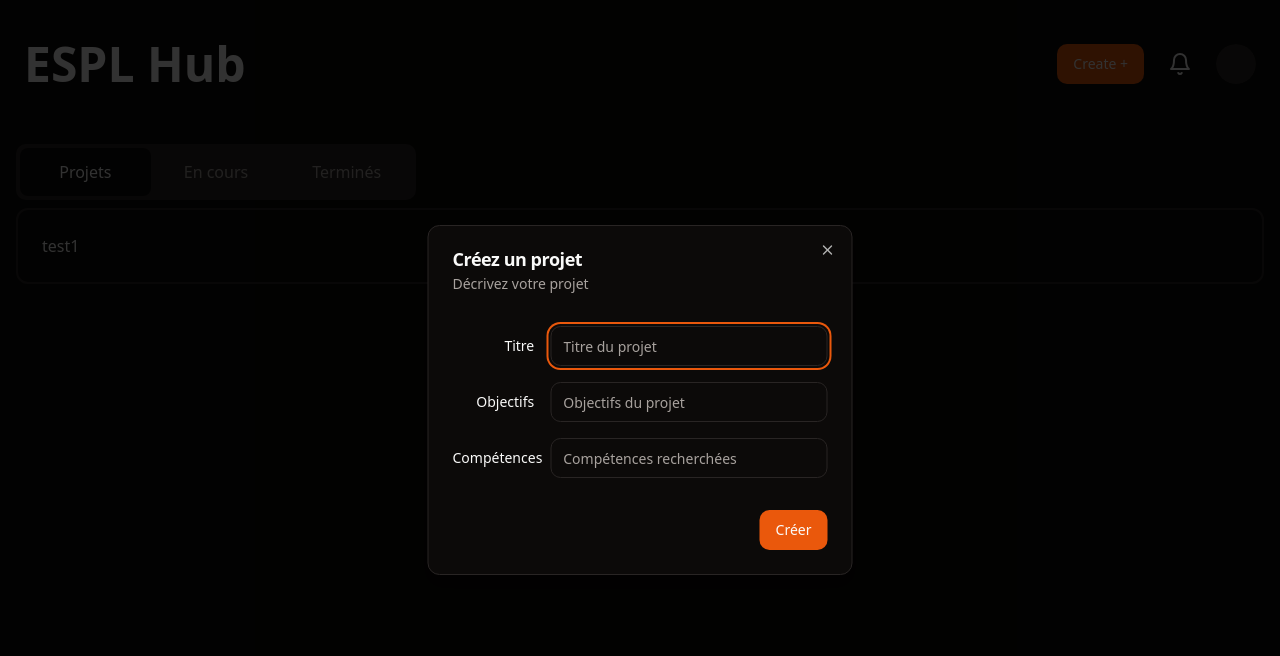
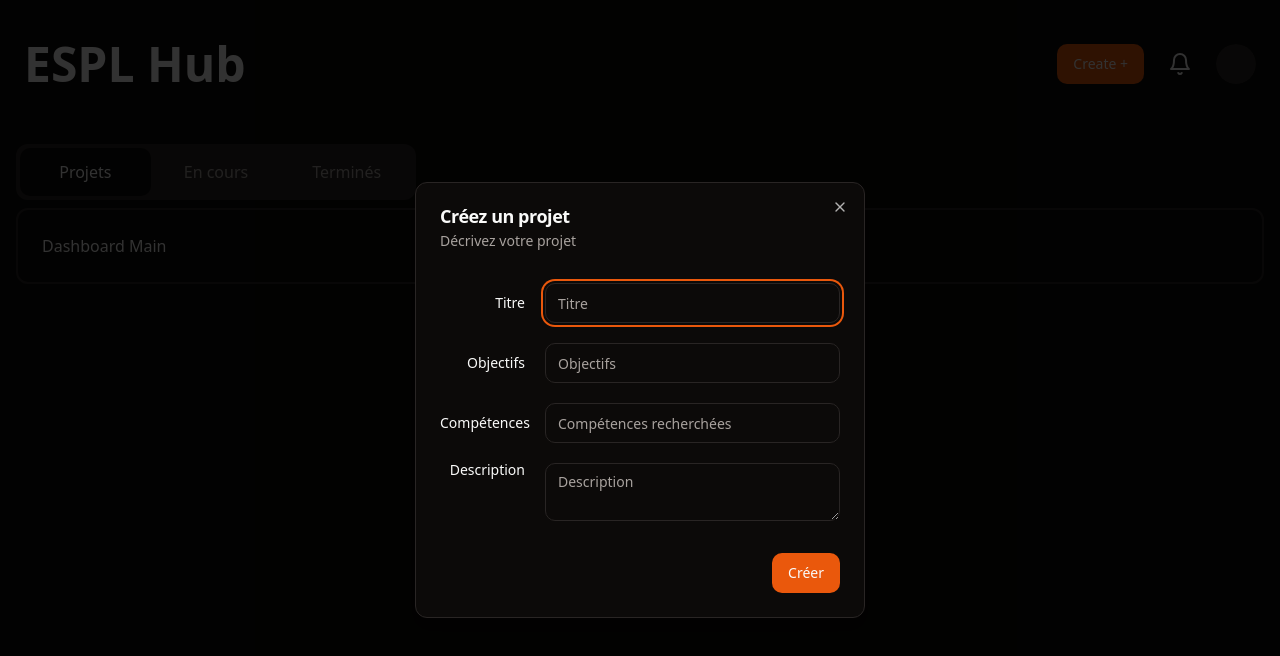
Before and after one commit to Elracoon/ESPL-hub-client, a React (Vite) app: page / in a window 1280 px wide. Both pictures are taken after a click on the button "Create +". Shown: the top 656 px of the page. Built offline with nearby package versions, Linux system fonts and the light colour scheme.

Commit message:
Create Tabs components

```diff
--- a/src/components/Header/Nav.tsx
+++ b/src/components/Header/Nav.tsx
@@ -9,6 +9,7 @@ import { Dialog, DialogContent, DialogDescription, DialogFooter, DialogHeader, D
 import { Input } from "@/components/ui/input";
 import { Label } from "@/components/ui/label";
 import { Avatar, AvatarFallback } from "@/components/ui/avatar";
+import { Textarea } from "@/components/ui/textarea"
 
 
 export default function Nav() {
@@ -34,25 +35,29 @@ export default function Nav() {
                     <DialogTrigger asChild>
                         <Button>Create +</Button>
                     </DialogTrigger>
-                    <DialogContent className="sm:max-w-[425px]">
+                    <DialogContent className="sm:max-w-[450px]">
                         <DialogHeader>
                             <DialogTitle>Créez un projet</DialogTitle>
                             <DialogDescription>
                                 Décrivez votre projet
                             </DialogDescription>
                         </DialogHeader>
-                        <div className="grid gap-4 py-4">
-                            <div className="grid grid-cols-4 items-center gap-4">
+                        <div className="grid gap-5 py-4">
+                            <div className="grid grid-cols-4 items-center gap-5">
                                 <Label htmlFor="nameProject" className="text-right">Titre</Label>
-                                <Input id="nameProject" placeholder="Titre du projet" className="col-span-3" />
+                                <Input id="nameProject" placeholder="Titre" className="col-span-3" />
                             </div>
-                            <div className="grid grid-cols-4 items-center gap-4">
+                            <div className="grid grid-cols-4 items-center gap-5">
                                 <Label htmlFor="goalsProject" className="text-right">Objectifs</Label>
-                                <Input id="goalsProject" placeholder="Objectifs du projet" className="col-span-3" />
+                                <Input id="goalsProject" placeholder="Objectifs" className="col-span-3" />
                             </div>
-                            <div className="grid grid-cols-4 items-center gap-4">
+                            <div className="grid grid-cols-4 items-center gap-5">
                                 <Label htmlFor="skillsProject" className="text-right">Compétences</Label>
                                 <Input id="skillsProject" placeholder="Compétences recherchées" className="col-span-3" />
+                            </div>
+                            <div className="grid grid-cols-4 items-start gap-5">
+                                <Label htmlFor="skillsProject" className="text-right">Description</Label>
+                                <Textarea name="description" className="col-span-3" placeholder="Description" />
                             </div>
                         </div>
                         <DialogFooter>
--- a/src/components/Header/NavLink.tsx
+++ b/src/components/Header/NavLink.tsx
@@ -1,6 +1,6 @@
 import { FC } from "react";
 
-import { TabsContent } from "@/components/ui/tabs";
+import { TabsContent, TabsTrigger } from "@/components/ui/tabs";
 
 
 type NavLinkProps = {
@@ -10,9 +10,9 @@ type NavLinkProps = {
 
 const NavLink : FC<NavLinkProps> = ( props : NavLinkProps ) => {
     return (
-        <TabsContent value={ props.value } className="tabs-content-dashboard">
+        <TabsTrigger value={ props.value }>
             <p>{ props.title }</p>
-        </TabsContent>
+        </TabsTrigger>
     )
 }
 
--- /dev/null
+++ b/src/components/Tabs/TabsFinished.tsx
@@ -0,0 +1,10 @@
+import { TabsContent } from "@/components/ui/tabs";
+
+
+export default function TabsFinished() {
+    return (
+        <TabsContent value="finished" className="tabs-content-dashboard">
+            <p>Dashboard Finished</p>
+        </TabsContent>
+    )
+}
--- /dev/null
+++ b/src/components/Tabs/TabsInProgress.tsx
@@ -0,0 +1,10 @@
+import { TabsContent } from "@/components/ui/tabs";
+
+
+export default function TabsInProgress() {
+    return (
+        <TabsContent value="inprogress" className="tabs-content-dashboard">
+            <p>Dashboard In progress</p>
+        </TabsContent>
+    )
+}
--- /dev/null
+++ b/src/components/Tabs/TabsMain.tsx
@@ -0,0 +1,10 @@
+import { TabsContent } from "@/components/ui/tabs";
+
+
+export default function TabsMain() {
+    return (
+        <TabsContent value="projets" className="tabs-content-dashboard">
+            <p>Dashboard Main</p>
+        </TabsContent>
+    )
+}
--- a/src/components/ui/tabs.tsx
+++ b/src/components/ui/tabs.tsx
@@ -12,7 +12,7 @@ const TabsList = React.forwardRef<
   <TabsPrimitive.List
     ref={ref}
     className={cn(
-      "inline-flex h-14 items-center justify-center rounded-md bg-muted p-1 text-muted-foreground",
+      "inline-flex h-14 items-center justify-center rounded-lg bg-muted p-1 text-muted-foreground",
       className
     )}
     {...props}
@@ -27,7 +27,7 @@ const TabsTrigger = React.forwardRef<
   <TabsPrimitive.Trigger
     ref={ref}
     className={cn(
-      "inline-flex items-center justify-center whitespace-nowrap rounded-sm px-4 py-3 text-md font-medium ring-offset-background transition-all focus-visible:outline-none focus-visible:ring-2 focus-visible:ring-ring focus-visible:ring-offset-2 disabled:pointer-events-none disabled:opacity-50 data-[state=active]:bg-background data-[state=active]:text-foreground data-[state=active]:shadow-sm",
+      "inline-flex items-center justify-center whitespace-nowrap rounded-md px-4 py-3 text-md font-medium ring-offset-background transition-all focus-visible:outline-none focus-visible:ring-2 focus-visible:ring-ring focus-visible:ring-offset-2 disabled:pointer-events-none disabled:opacity-50 data-[state=active]:bg-background data-[state=active]:text-foreground data-[state=active]:shadow-sm",
       className
     )}
     {...props}
--- /dev/null
+++ b/src/components/ui/textarea.tsx
@@ -0,0 +1,24 @@
+import * as React from "react"
+
+import { cn } from "@/lib/utils"
+
+export interface TextareaProps
+  extends React.TextareaHTMLAttributes<HTMLTextAreaElement> {}
+
+const Textarea = React.forwardRef<HTMLTextAreaElement, TextareaProps>(
+  ({ className, ...props }, ref) => {
+    return (
+      <textarea
+        className={cn(
+          "flex min-h-10 w-full rounded-md border border-input bg-background px-3 py-2 text-sm ring-offset-background placeholder:text-muted-foreground focus-visible:outline-none focus-visible:ring-2 focus-visible:ring-ring focus-visible:ring-offset-2 disabled:cursor-not-allowed disabled:opacity-50",
+          className
+        )}
+        ref={ref}
+        {...props}
+      />
+    )
+  }
+)
+Textarea.displayName = "Textarea"
+
+export { Textarea }
--- a/src/pages/Dashboard.tsx
+++ b/src/pages/Dashboard.tsx
@@ -1,20 +1,23 @@
-import { Tabs, TabsList, TabsTrigger } from "@/components/ui/tabs";
+import { Tabs, TabsList } from "@/components/ui/tabs";
 
 import NavLink from "@/components/Header/NavLink";
+import TabsMain from "@/components/Tabs/TabsMain";
+import TabsInProgress from "@/components/Tabs/TabsInProgress";
+import TabsFinished from "@/components/Tabs/TabsFinished";
 
 
 export default function Dashboard() {
 	return (
 		<section className="w-screen h-full p-4">
-			<Tabs defaultValue="tab1">
+			<Tabs defaultValue="projets">
                 <TabsList className="grid grid-cols-3 w-[400px]">
-                    <TabsTrigger value="tab1">Projets</TabsTrigger>
-                    <TabsTrigger value="tab2">En cours</TabsTrigger>
-                    <TabsTrigger value="tab3">Terminés</TabsTrigger>
+					<NavLink value="projets" title="Projets" />
+					<NavLink value="inprogress" title="En cours" />
+					<NavLink value="finished" title="Terminés" />
                 </TabsList>
-				<NavLink value="tab1" title="test1" />
-				<NavLink value="tab2" title="test2" />
-				<NavLink value="tab3" title="test3" />
+				<TabsMain />
+				<TabsInProgress />
+				<TabsFinished />
             </Tabs>
 		</section>
   	)
```
Also changed, not shown: src/components/Forms/AuthForm.tsx (indentation only).
